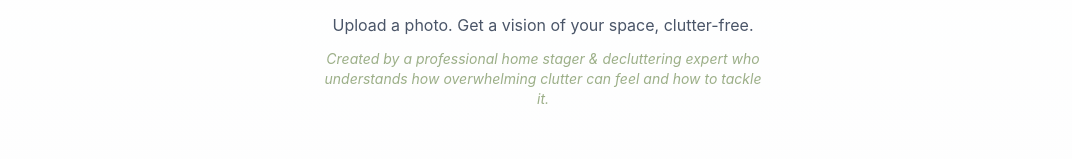
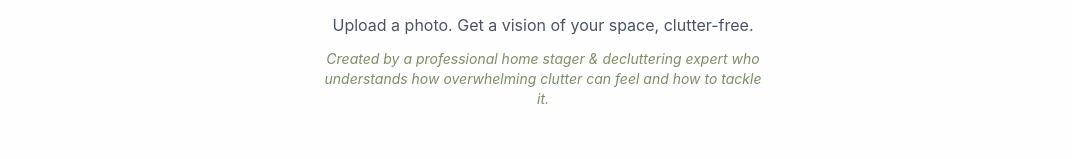
Before and after one commit to grayhaven7/LoftieAI, a Next.js app: page / in a window 1280 px wide. Shown: the part 329-488 px from the top of the page, without its empty margins (97-1169 px from the left). Built offline with nearby package versions, Linux system fonts and the light colour scheme; a web font is replaced by a local one.

Commit message:
Darken credibility text to darker sage green

```diff
--- a/src/app/page.tsx
+++ b/src/app/page.tsx
@@ -402,7 +402,7 @@ export default function Home() {
             Upload a photo. Get a vision of your space, clutter-free.
           </p>
 
-          <p className="text-xs sm:text-sm text-[var(--color-accent)] max-w-md mx-auto italic">
+          <p className="text-xs sm:text-sm text-[var(--color-accent-muted)] max-w-md mx-auto italic">
             Created by a professional home stager & decluttering expert who understands how overwhelming clutter can feel and how to tackle it.
           </p>
         </motion.div>
```
